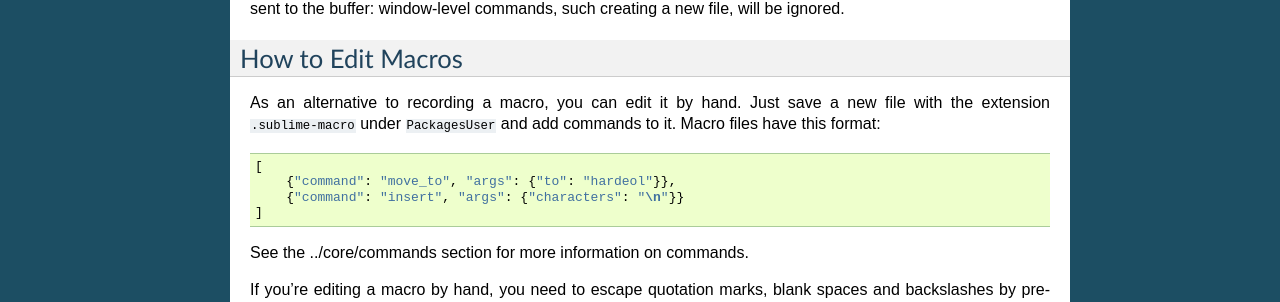
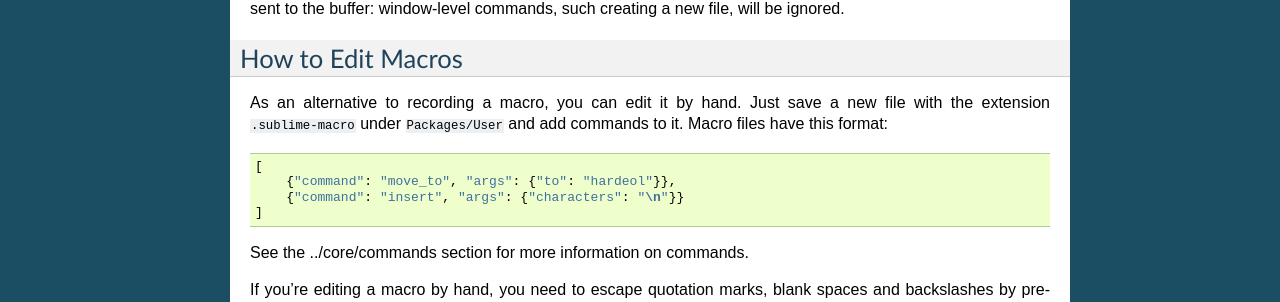
Before and after one commit to guillermooo/sublime-undocs, a Sphinx documentation site: the page built from source/extensibility/macros.rst, in a window 1280 px wide. Shown: the part 393-695 px from the top of the page. Built offline with Sphinx 7.4.7, drawn with Linux system fonts in a browser that asks for light colours.

Commit message:
Fix backslash rendering bug in "Packages/User"
Backslash in "Packages\User" causes it to render as "PackagesUser". Changing the backslash to a forward slash should fix that and render as "Packages/User" like intended.

```diff
--- a/source/extensibility/macros.rst
+++ b/source/extensibility/macros.rst
@@ -27,7 +27,7 @@ How to Edit Macros
 ******************
 
 As an alternative to recording a macro, you can edit it by hand. Just save a new file
-with the extension ``.sublime-macro`` under :file:`Packages\User` and add
+with the extension ``.sublime-macro`` under :file:`Packages/User` and add
 commands to it. Macro files have this format::
 
    [
```
